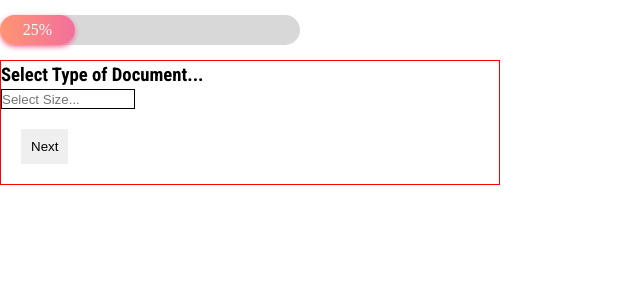
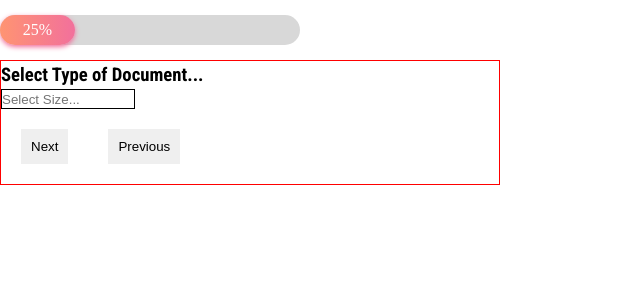
Before and after one commit to tpadilla10117/Rest-API-Practice, a React (Create React App) app: page / in a window 1280 px wide. Both pictures are taken after typing "Sample" into the empty fields and a click on the button "Next". Shown: the top 300 px of the page, without its empty margins (0-640 px from the left). Built offline with nearby package versions, Linux system fonts and the light colour scheme.

Commit message:
got the forms progress bar to work, but need the additional functionality

```diff
--- a/src/components/form/Form.jsx
+++ b/src/components/form/Form.jsx
@@ -24,6 +24,12 @@ function Form() {
 
     };
 
+    const decrementBar = () => {
+
+        setProgressBarStatus(progressBarStatus - 25)
+
+    }
+
     const updateFormSteps = () => {
         console.log('fired form update')
         formSteps.forEach( (formstep) => {
@@ -43,6 +49,15 @@ function Form() {
         incrementBar();
         formStepsNum++;
         updateFormSteps();
+    };
+
+    const previousSteps = (event) => {
+        event.preventDefault();
+        console.log('Here is my current Step: ', formStepsNum);
+        console.log('clicked')
+        decrementBar();
+        formStepsNum--;
+        /* updateFormSteps(); */
     };
 
 
@@ -193,6 +208,11 @@ function Form() {
                     >
                         Next
                     </button>
+                    <button
+                        onClick={previousSteps}
+                    >
+                        Previous
+                    </button>
                 </div>
 
                 <div className='form-steps'>
@@ -237,6 +257,11 @@ function Form() {
                     >
                         Next
                     </button>
+                    <button
+                        onClick={previousSteps}
+                    >
+                        Previous
+                    </button>
                 </div>
 
                 <div className='form-steps'>
@@ -254,7 +279,9 @@ function Form() {
                         htmlFor='form-email'
                     />
 
-                    <button>
+                    <button
+                        onClick={previousSteps}
+                    >
                         Previous
                     </button>
                 </div>
--- a/src/components/progressBar/ProgressBar.jsx
+++ b/src/components/progressBar/ProgressBar.jsx
@@ -12,6 +12,7 @@ function ProgressBar( { incrementBar, complete, setComplete }) {
                 opacity: 1,
                 width: `${complete}%`,
                 maxWidth: '100%',
+                minWidth: '0%'
             }
 
             setStyle(newProgressStyles);
```
